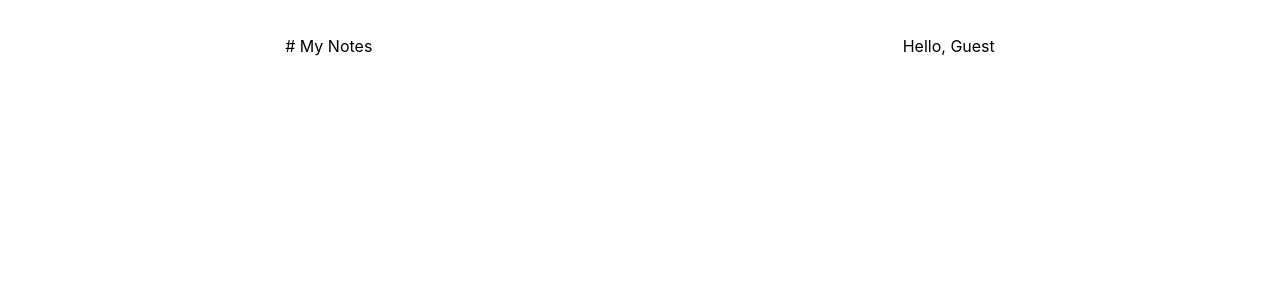
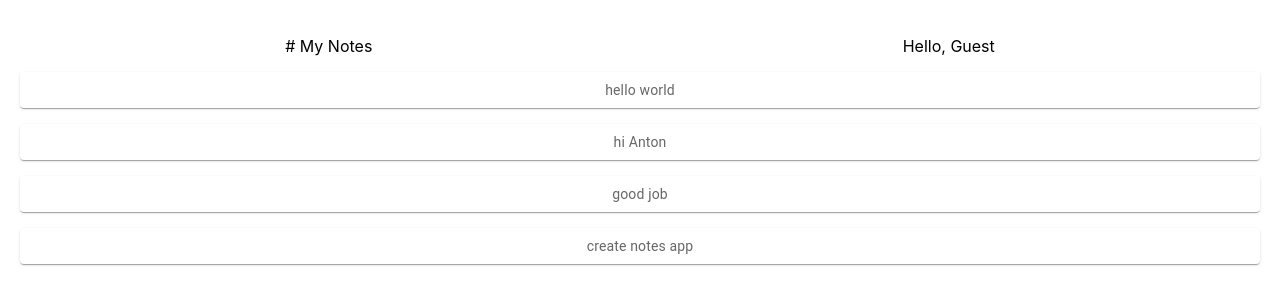
Before and after one commit to AntonOgonovskiy/NOTES, a React (Create React App) app in the folder notes/: page / in a window 1280 px wide. Shown: the top 304 px of the page. Built offline with nearby package versions, Linux system fonts and the light colour scheme.

Commit message:
feat: add json & list of nodes

```diff
--- a/notes/package.json
+++ b/notes/package.json
@@ -14,6 +14,7 @@
     "@types/node": "^16.18.18",
     "@types/react": "^18.0.28",
     "@types/react-dom": "^18.0.11",
+    "file-system": "^2.2.2",
     "react": "^18.2.0",
     "react-dom": "^18.2.0",
     "react-redux": "^8.0.5",
--- /dev/null
+++ b/notes/src/API/API.ts
@@ -0,0 +1,5 @@
+import { Note } from "../types";
+import data from "./server.json";
+export const getNotes = (): Note[] => {
+  return data;
+};
--- /dev/null
+++ b/notes/src/API/server.json
@@ -0,0 +1,18 @@
+[
+  {
+    "text": "hello world",
+    "tags": ["world"]
+  },
+  {
+    "text": "hi Anton",
+    "tags": ["Anton"]
+  },
+  {
+    "text": "good job",
+    "tags": ["good", "job"]
+  },
+  {
+    "text": "create notes app",
+    "tags": ["create", "app"]
+  }
+]
--- a/notes/src/App.tsx
+++ b/notes/src/App.tsx
@@ -2,12 +2,14 @@ import React from "react";
 import "./App.scss";
 import Header from "./components/header/header";
 import AskNameModal from "./components/nameModal/AskNameModal";
+import NotesField from "./components/body/notesField/notesField";
 
 function App() {
   return (
     <div className="App">
       <AskNameModal />
       <Header />
+      <NotesField />
     </div>
   );
 }
--- /dev/null
+++ b/notes/src/components/body/notesField/notesField.tsx
@@ -0,0 +1,29 @@
+import { useSelector } from "react-redux";
+import { Note, Notes } from "../../../types";
+import Paper from "@mui/material/Paper";
+import Stack from "@mui/material/Stack";
+import { styled } from "@mui/material/styles";
+
+const NotesField = () => {
+  const notes = useSelector((state: Notes) => state.notes.value) as Note[];
+  console.log(notes);
+
+  const Item = styled(Paper)(({ theme }) => ({
+    backgroundColor: theme.palette.mode === "dark" ? "#1A2027" : "#fff",
+    ...theme.typography.body2,
+    padding: theme.spacing(1),
+    textAlign: "center",
+    color: theme.palette.text.secondary,
+  }));
+  return (
+    <div>
+      <Stack spacing={2}>
+        {notes.map((item: Note, index: number) => (
+          <Item key={index}>{item.text}</Item>
+        ))}
+      </Stack>
+    </div>
+  );
+};
+
+export default NotesField;
--- a/notes/src/components/nameModal/askNameModal.scss
+++ b/notes/src/components/nameModal/askNameModal.scss
@@ -2,7 +2,7 @@
   position: absolute;
   width: 100%;
   height: 100%;
-  background-color: rgba($color: #ffffff, $alpha: 0.9);
+  background-color: rgba($color: #999999, $alpha: 0.4);
   display: flex;
   align-items: center;
   justify-content: center;
--- /dev/null
+++ b/notes/src/store/reducers/notesReducer.ts
@@ -0,0 +1,19 @@
+import { getNotes } from "../../API/API";
+import { Note } from "../../types";
+
+const defaultList = {
+  value: getNotes() as Note[],
+};
+
+export const notesReducer = (
+  state = defaultList,
+  action: { type: string; payload: String[] }
+) => {
+  switch (action.type) {
+    case "NOTES": {
+      return { ...state, value: action.payload };
+    }
+    default:
+      return state;
+  }
+};
--- a/notes/src/store/store.ts
+++ b/notes/src/store/store.ts
@@ -1,10 +1,12 @@
 import { combineReducers, createStore } from "redux";
 import { nameReducer } from "./reducers/nameReducer";
 import { nameModalReducer } from "./reducers/nameModalReducer";
+import { notesReducer } from "./reducers/notesReducer";
 
 const rootReducers = combineReducers({
   name: nameReducer,
   visibility: nameModalReducer,
+  notes: notesReducer,
 });
 
 export const store = createStore(rootReducers);
```
Also changed, not shown: notes/src/types.ts (+9 -0 lines), 1 other file (tests, documents, lock files or other folders).
